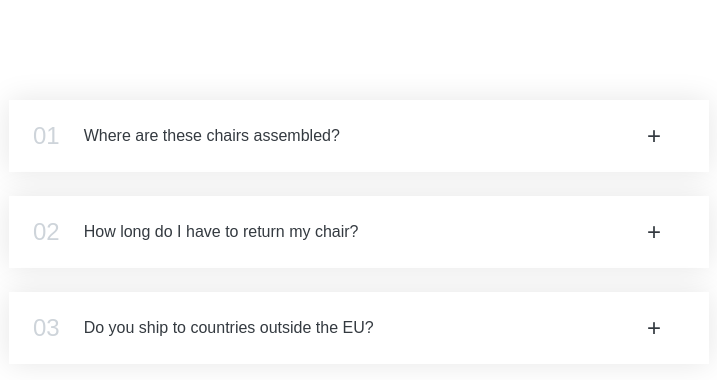
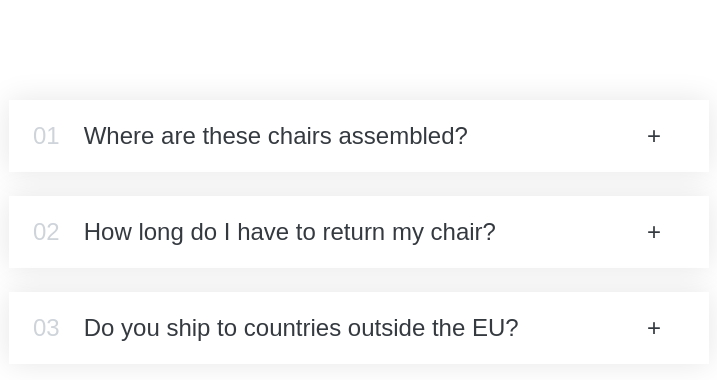
Before and after one commit to mkc-c/accordion, a React (Create React App) app: page / in a window 1280 px wide. Shown: the top 380 px of the page, without its empty margins (281-998 px from the left). Built offline with nearby package versions, Linux system fonts and the light colour scheme.

Commit message:
fix typo

```diff
--- a/src/App.js
+++ b/src/App.js
@@ -49,9 +49,9 @@ function AccordionItem({ number, title, text }) {
   }
 
   return (
-    <div className="item" onClick={handleToggle}>
+    <div className={`item ${isOpen ? "open" : ""}`} onClick={handleToggle}>
       <p className="number">{number < 9 ? `0${number + 1}` : number + 1}</p>
-      <p className="text">{title}</p>
+      <p className="title">{title}</p>
       <p className="icon">{isOpen ? "-" : "+"}</p>
       {isOpen && <div className="content-box">{text}</div>}
     </div>
--- a/src/styles.css
+++ b/src/styles.css
@@ -67,6 +67,6 @@ body {
 }
 
 .open .number,
-.open .text {
+.open .title {
   color: #087f5b;
 }
```
